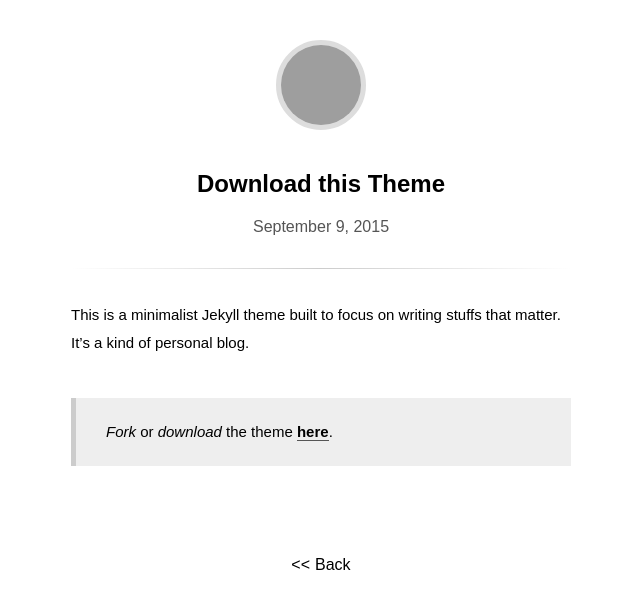
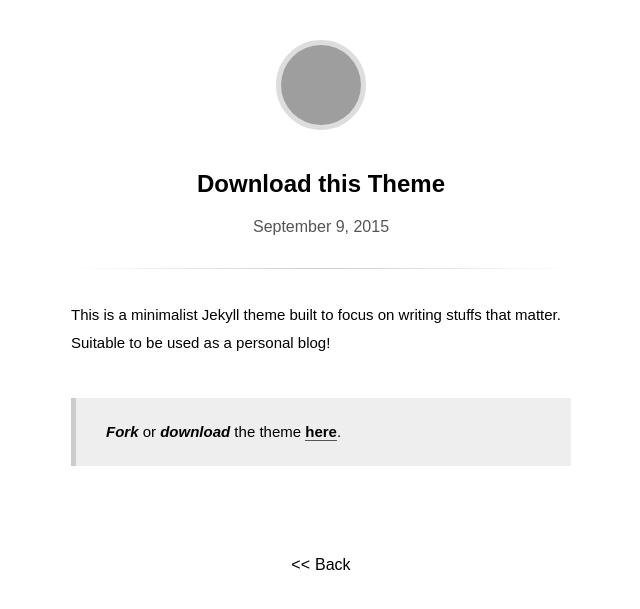
Before and after one commit to heiswayi/the-plain, a Jekyll site: the page built from _posts/2015-09-09-download-this-theme.md, in a window 1280 px wide. Shown: the top 609 px of the page, without its empty margins (319-959 px from the left). Built offline with Jekyll 4.4.1, drawn with Linux system fonts in a browser that asks for light colours; some web fonts are replaced; grey boxes are pictures that could not be loaded.

Commit message:
Update 2015-09-09-download-this-theme.md

```diff
--- a/_posts/2015-09-09-download-this-theme.md
+++ b/_posts/2015-09-09-download-this-theme.md
@@ -3,6 +3,6 @@ title: Download this Theme
 updated: 2015-09-09 10:38
 ---
 
-This is a minimalist Jekyll theme built to focus on writing stuffs that matter. It's a kind of personal blog.
+This is a minimalist Jekyll theme built to focus on writing stuffs that matter. Suitable to be used as a personal blog!
 
-> _Fork_ or _download_ the theme [**here**](https://github.com/heiswayi/the-plain).
+> **_Fork_** or **_download_** the theme [**here**](https://github.com/heiswayi/the-plain).
```
